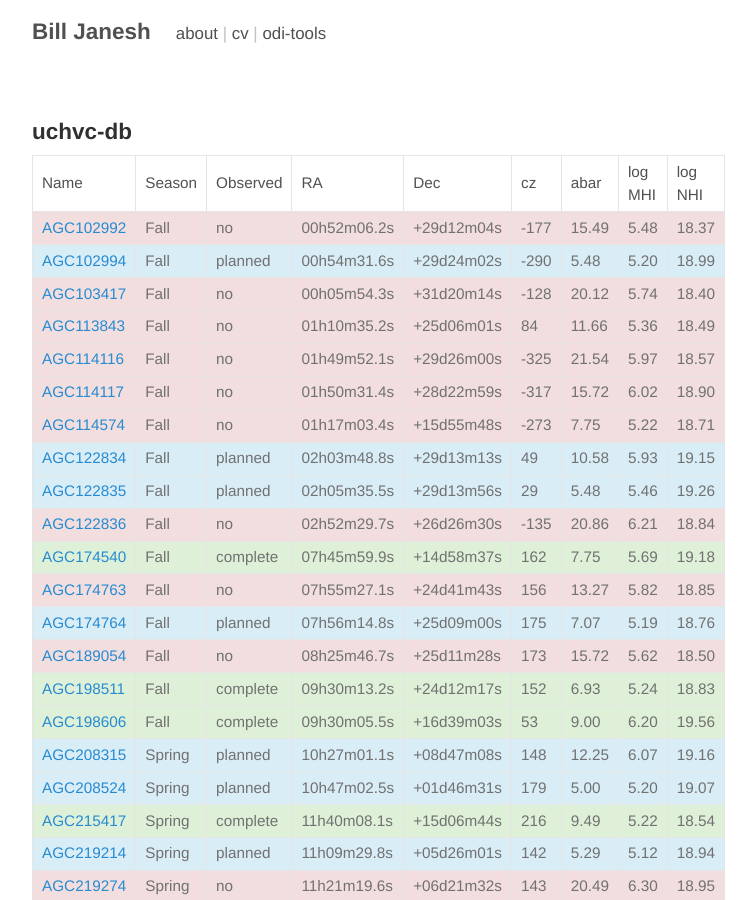
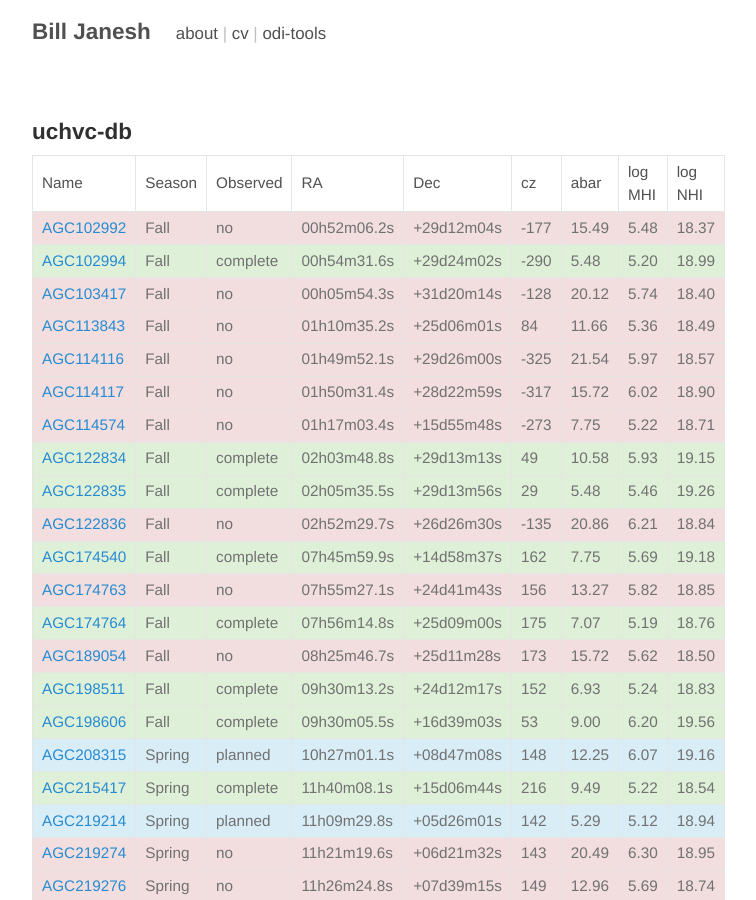
Before and after one commit to bjanesh/bjanesh.github.io, a Jekyll site: the page built from uchvc-db.md, in a window 1280 px wide and 900 px high. Shown: the whole window, without its empty margins (293-1049 px from the left). Built offline with Jekyll 4.4.1, drawn with Linux system fonts in a browser that asks for light colours; nearby versions of some CDN libraries; some of the changed text lies outside the part shown.

Commit message:
update uchvc-db

```diff
--- a/uchvc-db.md
+++ b/uchvc-db.md
@@ -5,23 +5,22 @@ title: uchvc-db
 <table>
 <tr><td>Name</td><td>Season</td><td>Observed</td><td>RA</td><td>Dec</td><td>cz</td><td>abar</td><td>log MHI</td><td>log NHI</td></tr>
 <tr class="notobs"><td><a href="/uchvc-db/agc102992">AGC102992</a></td><td>Fall</td><td>no</td><td>00h52m06.2s</td><td>+29d12m04s</td><td> -177</td><td>15.49</td><td> 5.48</td><td> 18.37</td></tr>
-<tr class="planobs"><td><a href="/uchvc-db/agc102994">AGC102994</a></td><td>Fall</td><td>planned</td><td>00h54m31.6s</td><td>+29d24m02s</td><td> -290</td><td> 5.48</td><td> 5.20</td><td> 18.99</td></tr>
+<tr class="yesobs"><td><a href="/uchvc-db/agc102994">AGC102994</a></td><td>Fall</td><td>complete</td><td>00h54m31.6s</td><td>+29d24m02s</td><td> -290</td><td> 5.48</td><td> 5.20</td><td> 18.99</td></tr>
 <tr class="notobs"><td><a href="/uchvc-db/agc103417">AGC103417</a></td><td>Fall</td><td>no</td><td>00h05m54.3s</td><td>+31d20m14s</td><td> -128</td><td>20.12</td><td> 5.74</td><td> 18.40</td></tr>
 <tr class="notobs"><td><a href="/uchvc-db/agc113843">AGC113843</a></td><td>Fall</td><td>no</td><td>01h10m35.2s</td><td>+25d06m01s</td><td>   84</td><td>11.66</td><td> 5.36</td><td> 18.49</td></tr>
 <tr class="notobs"><td><a href="/uchvc-db/agc114116">AGC114116</a></td><td>Fall</td><td>no</td><td>01h49m52.1s</td><td>+29d26m00s</td><td> -325</td><td>21.54</td><td> 5.97</td><td> 18.57</td></tr>
 <tr class="notobs"><td><a href="/uchvc-db/agc114117">AGC114117</a></td><td>Fall</td><td>no</td><td>01h50m31.4s</td><td>+28d22m59s</td><td> -317</td><td>15.72</td><td> 6.02</td><td> 18.90</td></tr>
 <tr class="notobs"><td><a href="/uchvc-db/agc114574">AGC114574</a></td><td>Fall</td><td>no</td><td>01h17m03.4s</td><td>+15d55m48s</td><td> -273</td><td> 7.75</td><td> 5.22</td><td> 18.71</td></tr>
-<tr class="planobs"><td><a href="/uchvc-db/agc122834">AGC122834</a></td><td>Fall</td><td>planned</td><td>02h03m48.8s</td><td>+29d13m13s</td><td>   49</td><td>10.58</td><td> 5.93</td><td> 19.15</td></tr>
-<tr class="planobs"><td><a href="/uchvc-db/agc122835">AGC122835</a></td><td>Fall</td><td>planned</td><td>02h05m35.5s</td><td>+29d13m56s</td><td>   29</td><td> 5.48</td><td> 5.46</td><td> 19.26</td></tr>
+<tr class="yesobs"><td><a href="/uchvc-db/agc122834">AGC122834</a></td><td>Fall</td><td>complete</td><td>02h03m48.8s</td><td>+29d13m13s</td><td>   49</td><td>10.58</td><td> 5.93</td><td> 19.15</td></tr>
+<tr class="yesobs"><td><a href="/uchvc-db/agc122835">AGC122835</a></td><td>Fall</td><td>complete</td><td>02h05m35.5s</td><td>+29d13m56s</td><td>   29</td><td> 5.48</td><td> 5.46</td><td> 19.26</td></tr>
 <tr class="notobs"><td><a href="/uchvc-db/agc122836">AGC122836</a></td><td>Fall</td><td>no</td><td>02h52m29.7s</td><td>+26d26m30s</td><td> -135</td><td>20.86</td><td> 6.21</td><td> 18.84</td></tr>
 <tr class="yesobs"><td><a href="/uchvc-db/agc174540">AGC174540</a></td><td>Fall</td><td>complete</td><td>07h45m59.9s</td><td>+14d58m37s</td><td>  162</td><td> 7.75</td><td> 5.69</td><td> 19.18</td></tr>
 <tr class="notobs"><td><a href="/uchvc-db/agc174763">AGC174763</a></td><td>Fall</td><td>no</td><td>07h55m27.1s</td><td>+24d41m43s</td><td>  156</td><td>13.27</td><td> 5.82</td><td> 18.85</td></tr>
-<tr class="planobs"><td><a href="/uchvc-db/agc174764">AGC174764</a></td><td>Fall</td><td>planned</td><td>07h56m14.8s</td><td>+25d09m00s</td><td>  175</td><td> 7.07</td><td> 5.19</td><td> 18.76</td></tr>
+<tr class="yesobs"><td><a href="/uchvc-db/agc174764">AGC174764</a></td><td>Fall</td><td>complete</td><td>07h56m14.8s</td><td>+25d09m00s</td><td>  175</td><td> 7.07</td><td> 5.19</td><td> 18.76</td></tr>
 <tr class="notobs"><td><a href="/uchvc-db/agc189054">AGC189054</a></td><td>Fall</td><td>no</td><td>08h25m46.7s</td><td>+25d11m28s</td><td>  173</td><td>15.72</td><td> 5.62</td><td> 18.50</td></tr>
 <tr class="yesobs"><td><a href="/uchvc-db/agc198511">AGC198511</a></td><td>Fall</td><td>complete</td><td>09h30m13.2s</td><td>+24d12m17s</td><td>  152</td><td> 6.93</td><td> 5.24</td><td> 18.83</td></tr>
 <tr class="yesobs"><td><a href="/uchvc-db/agc198606">AGC198606</a></td><td>Fall</td><td>complete</td><td>09h30m05.5s</td><td>+16d39m03s</td><td>   53</td><td> 9.00</td><td> 6.20</td><td> 19.56</td></tr>
 <tr class="planobs"><td><a href="/uchvc-db/agc208315">AGC208315</a></td><td>Spring</td><td>planned</td><td>10h27m01.1s</td><td>+08d47m08s</td><td>  148</td><td>12.25</td><td> 6.07</td><td> 19.16</td></tr>
-<tr class="planobs"><td><a href="/uchvc-db/agc208524">AGC208524</a></td><td>Spring</td><td>planned</td><td>10h47m02.5s</td><td>+01d46m31s</td><td>  179</td><td> 5.00</td><td> 5.20</td><td> 19.07</td></tr>
 <tr class="yesobs"><td><a href="/uchvc-db/agc215417">AGC215417</a></td><td>Spring</td><td>complete</td><td>11h40m08.1s</td><td>+15d06m44s</td><td>  216</td><td> 9.49</td><td> 5.22</td><td> 18.54</td></tr>
 <tr class="planobs"><td><a href="/uchvc-db/agc219214">AGC219214</a></td><td>Spring</td><td>planned</td><td>11h09m29.8s</td><td>+05d26m01s</td><td>  142</td><td> 5.29</td><td> 5.12</td><td> 18.94</td></tr>
 <tr class="notobs"><td><a href="/uchvc-db/agc219274">AGC219274</a></td><td>Spring</td><td>no</td><td>11h21m19.6s</td><td>+06d21m32s</td><td>  143</td><td>20.49</td><td> 6.30</td><td> 18.95</td></tr>
@@ -60,7 +59,7 @@ title: uchvc-db
 <tr class="yesobs"><td><a href="/uchvc-db/agc258242">AGC258242</a></td><td>Spring</td><td>complete</td><td>15h10m00.6s</td><td>+11d11m27s</td><td>  207</td><td> 7.35</td><td> 5.22</td><td> 18.76</td></tr>
 <tr class="yesobs"><td><a href="/uchvc-db/agc258459">AGC258459</a></td><td>Spring</td><td>complete</td><td>15h04m41.3s</td><td>+06d12m59s</td><td>  149</td><td>10.49</td><td> 5.50</td><td> 18.73</td></tr>
 <tr class="planobs"><td><a href="/uchvc-db/agc268067">AGC268067</a></td><td>Spring</td><td>planned</td><td>16h05m29.4s</td><td>+16d09m12s</td><td>  158</td><td> 7.75</td><td> 5.65</td><td> 19.14</td></tr>
-<tr class="poorobs"><td><a href="/uchvc-db/agc268069">AGC268069</a></td><td>Spring</td><td>poor seeing in g?</td><td>16h05m32.6s</td><td>+14d59m20s</td><td>  132</td><td> 7.07</td><td> 5.43</td><td> 19.00</td></tr>
+<tr class="yesobs"><td><a href="/uchvc-db/agc268069">AGC268069</a></td><td>Spring</td><td>complete</td><td>16h05m32.6s</td><td>+14d59m20s</td><td>  132</td><td> 7.07</td><td> 5.43</td><td> 19.00</td></tr>
 <tr class="notobs"><td><a href="/uchvc-db/agc268070">AGC268070</a></td><td>Spring</td><td>no</td><td>16h07m07.0s</td><td>+15d08m31s</td><td>  160</td><td>12.37</td><td> 5.54</td><td> 18.63</td></tr>
 <tr class="planobs"><td><a href="/uchvc-db/agc268071">AGC268071</a></td><td>Spring</td><td>planned</td><td>16h12m36.8s</td><td>+14d12m26s</td><td>  109</td><td> 9.17</td><td> 5.80</td><td> 19.15</td></tr>
 <tr class="notobs"><td><a href="/uchvc-db/agc268072">AGC268072</a></td><td>Spring</td><td>no</td><td>16h17m45.3s</td><td>+14d10m36s</td><td>  108</td><td>12.00</td><td> 5.87</td><td> 18.98</td></tr>
@@ -77,15 +76,15 @@ title: uchvc-db
 <tr class="yesobs"><td><a href="/uchvc-db/agc333604">AGC333604</a></td><td>Fall</td><td>complete</td><td>23h11m23.2s</td><td>+27d56m45s</td><td>   66</td><td> 7.94</td><td> 5.61</td><td> 19.08</td></tr>
 <tr class="notobs"><td><a href="/uchvc-db/agc333613">AGC333613</a></td><td>Fall</td><td>no</td><td>23h56m58.8s</td><td>+29d32m35s</td><td> -333</td><td> 8.06</td><td> 5.11</td><td> 18.57</td></tr>
 <tr class="notobs"><td><a href="/uchvc-db/agc334256">AGC334256</a></td><td>Fall</td><td>no</td><td>23h00m56.4s</td><td>+15d20m14s</td><td> -461</td><td> 9.38</td><td> 5.57</td><td> 18.90</td></tr>
-<tr class="planobs"><td><a href="/uchvc-db/agc334257">AGC334257</a></td><td>Fall</td><td>planned</td><td>23h02m11.3s</td><td>+16d00m48s</td><td> -452</td><td> 6.93</td><td> 5.20</td><td> 18.79</td></tr>
+<tr class="yesobs"><td><a href="/uchvc-db/agc334257">AGC334257</a></td><td>Fall</td><td>complete</td><td>23h02m11.3s</td><td>+16d00m48s</td><td> -452</td><td> 6.93</td><td> 5.20</td><td> 18.79</td></tr>
 <tr class="planobs"><td><a href="/uchvc-db/agc501816">AGC501816</a></td><td>Spring</td><td>planned</td><td>10h05m19.4s</td><td>-00d02m26s</td><td>  109</td><td> 7.00</td><td> 5.60</td><td> 19.18</td></tr>
 <tr class="yesobs"><td><a href="/uchvc-db/agc749140">AGC749140</a></td><td>Fall</td><td>complete</td><td>00h51m16.4s</td><td>+15d11m11s</td><td>   52</td><td> 5.92</td><td> 5.50</td><td> 19.22</td></tr>
 <tr class="notobs"><td><a href="/uchvc-db/agc749141">AGC749141</a></td><td>Fall</td><td>no</td><td>01h02m37.8s</td><td>+16d07m52s</td><td> -308</td><td> 8.94</td><td> 5.28</td><td> 18.65</td></tr>
 <tr class="notobs"><td><a href="/uchvc-db/agc749166">AGC749166</a></td><td>Fall</td><td>no</td><td>01h59m58.7s</td><td>+16d05m25s</td><td>   49</td><td> 9.49</td><td> 5.66</td><td> 18.97</td></tr>
 <tr class="yesobs"><td><a href="/uchvc-db/hi0106+12">HI0106+12</a></td><td>Fall</td><td>complete</td><td>01h06m00.7s</td><td>+12d26m57s</td><td>   84</td><td> 6.00</td><td> 5.36</td><td> 19.07</td></tr>
-<tr class="planobs"><td><a href="/uchvc-db/hi0126+05">HI0126+05</a></td><td>Fall</td><td>planned</td><td>01h26m21.5s</td><td>+05d23m08s</td><td>   59</td><td> 8.12</td><td> 6.06</td><td> 19.51</td></tr>
+<tr class="yesobs"><td><a href="/uchvc-db/hi0126+05">HI0126+05</a></td><td>Fall</td><td>complete</td><td>01h26m21.5s</td><td>+05d23m08s</td><td>   59</td><td> 8.12</td><td> 6.06</td><td> 19.51</td></tr>
 <tr class="notobs"><td><a href="/uchvc-db/hi0810+29">HI0810+29</a></td><td>Fall</td><td>no</td><td>08h10m07.6s</td><td>+28d58m35s</td><td>  181</td><td> 9.00</td><td> 5.30</td><td> 18.66</td></tr>
-<tr class="poorobs"><td><a href="/uchvc-db/hi0932+24">HI0932+24</a></td><td>Fall</td><td>poor seeing</td><td>09h32m08.0s</td><td>+23d37m52s</td><td>  178</td><td>10.00</td><td> 5.30</td><td> 18.57</td></tr>
+<tr class="yesobs"><td><a href="/uchvc-db/hi0932+24">HI0932+24</a></td><td>Fall</td><td>complete</td><td>09h32m08.0s</td><td>+23d37m52s</td><td>  178</td><td>10.00</td><td> 5.30</td><td> 18.57</td></tr>
 <tr class="yesobs"><td><a href="/uchvc-db/hi0959+19">HI0959+19</a></td><td>Spring</td><td>complete</td><td>09h59m11.8s</td><td>+18d55m35s</td><td>   84</td><td>16.00</td><td> 6.00</td><td> 18.86</td></tr>
 <tr class="planobs"><td><a href="/uchvc-db/hi1023+21">HI1023+21</a></td><td>Spring</td><td>planned</td><td>10h23m09.0s</td><td>+20d40m59s</td><td>  -60</td><td> 8.00</td><td> 5.60</td><td> 19.06</td></tr>
 <tr class="yesobs"><td><a href="/uchvc-db/hi1037+21">HI1037+21</a></td><td>Spring</td><td>complete</td><td>10h37m06.6s</td><td>+20d30m58s</td><td>   98</td><td>11.00</td><td> 5.80</td><td> 18.99</td></tr>
@@ -98,9 +97,9 @@ title: uchvc-db
 <tr class="poorobs"><td><a href="/uchvc-db/hi1436+17">HI1436+17</a></td><td>Spring</td><td>poor seeing</td><td>14h35m57.6s</td><td>+17d10m04s</td><td>   30</td><td> 8.00</td><td> 5.60</td><td> 19.06</td></tr>
 <tr class="notobs"><td><a href="/uchvc-db/hi1502+19">HI1502+19</a></td><td>Spring</td><td>no</td><td>15h01m49.8s</td><td>+19d27m01s</td><td>   27</td><td> 9.00</td><td> 5.60</td><td> 18.96</td></tr>
 <tr class="notobs"><td><a href="/uchvc-db/hi1523+17">HI1523+17</a></td><td>Spring</td><td>no</td><td>15h22m59.6s</td><td>+16d42m02s</td><td>    5</td><td> 9.00</td><td> 5.60</td><td> 18.96</td></tr>
-<tr class="planobs"><td><a href="/uchvc-db/hi2033+18">HI2033+18</a></td><td>Fall</td><td>planned</td><td>20h33m00.7s</td><td>+17d35m00s</td><td>   37</td><td> 8.00</td><td> 6.01</td><td> 19.47</td></tr>
+<tr class="yesobs"><td><a href="/uchvc-db/hi2033+18">HI2033+18</a></td><td>Fall</td><td>complete</td><td>20h33m00.7s</td><td>+17d35m00s</td><td>   37</td><td> 8.00</td><td> 6.01</td><td> 19.47</td></tr>
 <tr class="notobs"><td><a href="/uchvc-db/hi2238+02">HI2238+02</a></td><td>Fall</td><td>no</td><td>22h37m47.3s</td><td>+02d21m05s</td><td> -110</td><td> 9.17</td><td> 5.39</td><td> 18.73</td></tr>
-<tr class="planobs"><td><a href="/uchvc-db/hi2314+03">HI2314+03</a></td><td>Fall</td><td>planned</td><td>23h14m16.4s</td><td>+03d23m07s</td><td>   42</td><td>13.00</td><td> 6.27</td><td> 19.32</td></tr>
+<tr class="yesobs"><td><a href="/uchvc-db/hi2314+03">HI2314+03</a></td><td>Fall</td><td>complete</td><td>23h14m16.4s</td><td>+03d23m07s</td><td>   42</td><td>13.00</td><td> 6.27</td><td> 19.32</td></tr>
 <tr class="notobs"><td><a href="/uchvc-db/hi2323+27">HI2323+27</a></td><td>Fall</td><td>no</td><td>23h22m50.6s</td><td>+27d07m18s</td><td>   61</td><td>10.58</td><td> 5.43</td><td> 18.65</td></tr>
 <tr class="yesobs"><td><a href="/uchvc-db/hi2355+25">HI2355+25</a></td><td>Fall</td><td>complete</td><td>23h55m21.4s</td><td>+25d17m26s</td><td>   45</td><td> 7.35</td><td> 5.31</td><td> 18.85</td></tr>
 </table>
```
Also changed, not shown: predblist.sort.csv (+20 -20 lines), props.csv (+11 -11 lines), uchvc-db/props.png, 2 other files.
